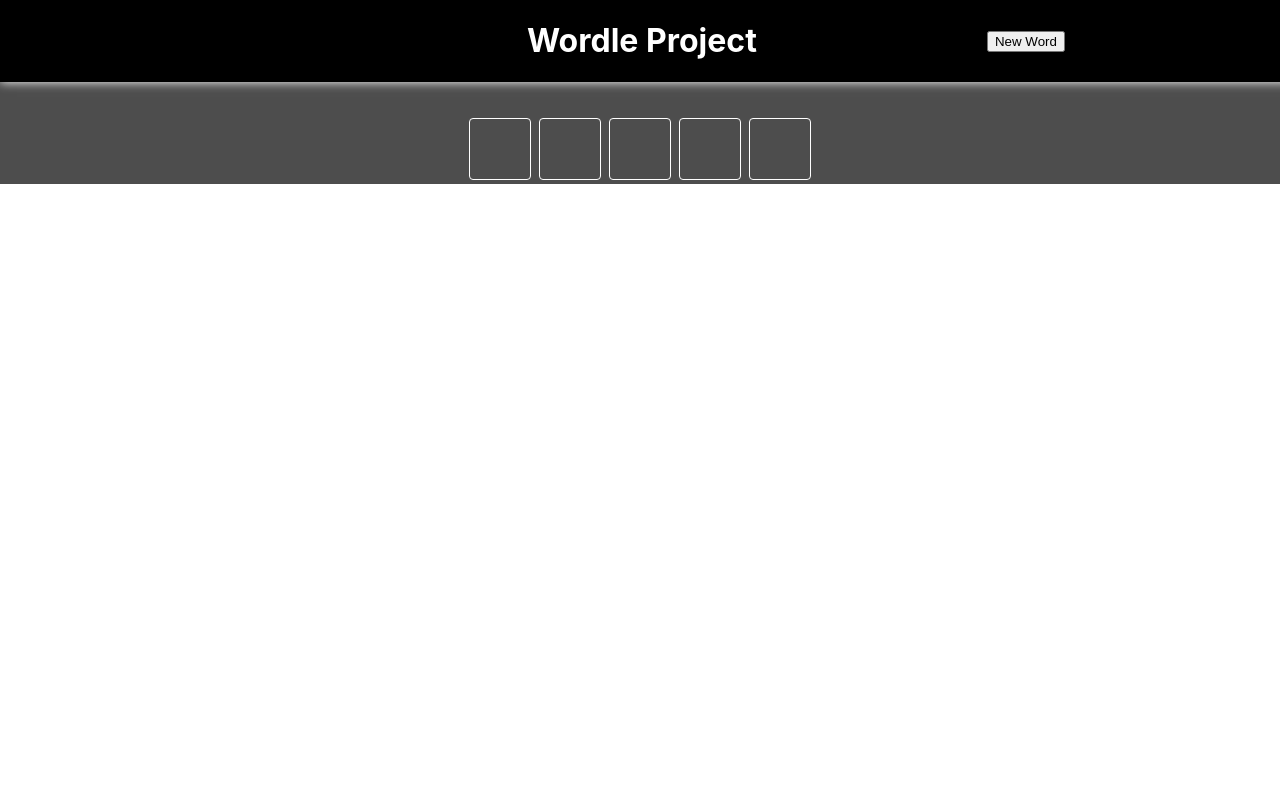
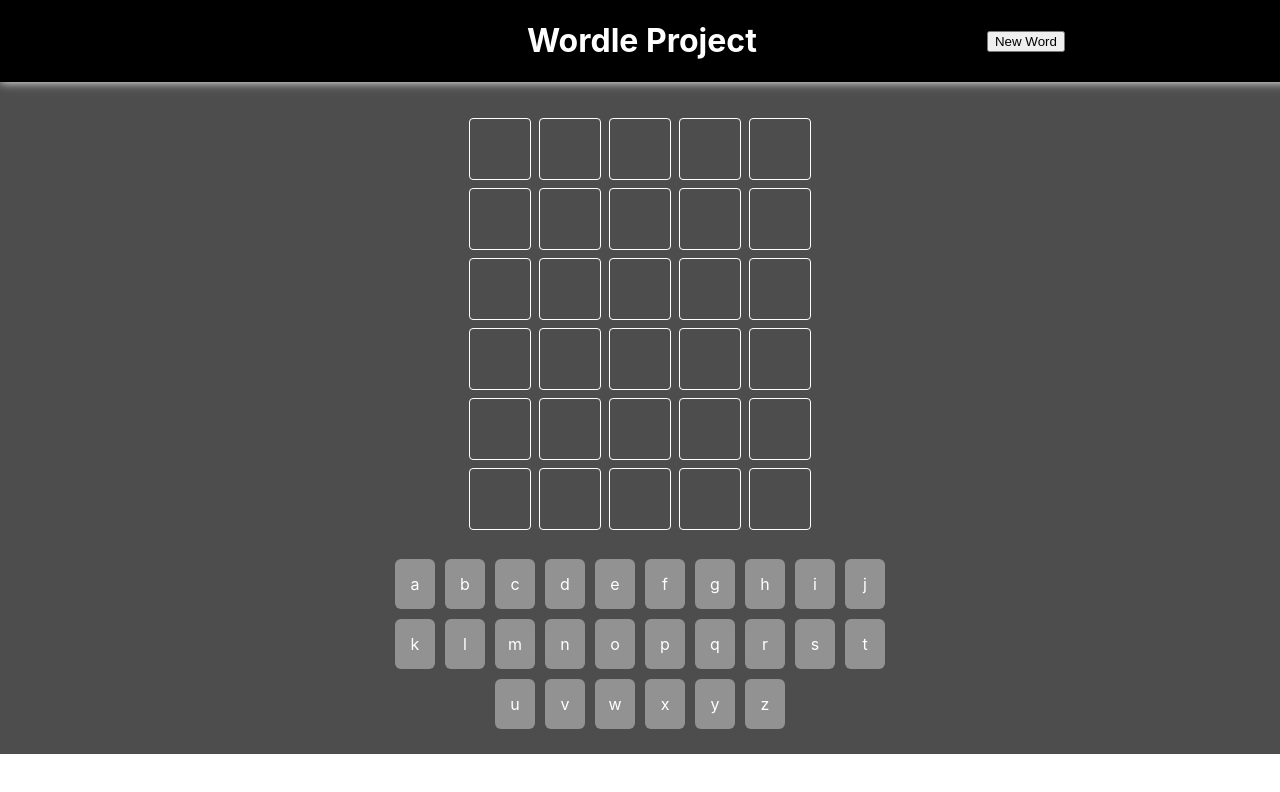
Before and after one commit to Serrin-Sage/Pahse-2-Project, a React (Vite) app: page / in a window 1280 px wide. Shown: the top 792 px of the page. Built offline with nearby package versions, Linux system fonts and the light colour scheme; data requests are answered from the project's data file.

Commit message:
added a keypad with no functionality yet, continued work on UseApp and other components

```diff
--- /dev/null
+++ b/src/assets/keypad-style.css
@@ -0,0 +1,32 @@
+.keypad {
+    max-width: 500px;
+    margin: 20px auto;
+    cursor: default;
+}
+
+.keypad > div {
+    margin: 5px;
+    width: 40px;
+    height: 50px;
+    background: #eee;
+    display: inline-block;
+    border-radius: 6px;
+    line-height: 50px;
+    cursor: pointer;
+}
+
+.keypad > div.green {
+    background: #5ac85a;
+    color: #fff;
+    transition: all 0.3s ease-in;
+}
+.keypad > div.yellow {
+    background: #e2cc68;
+    color: #fff;
+    transition: all 0.3s ease-in;
+}
+.keypad > div.grey {
+    background: #929292;
+    color: #fff;
+    transition: all 0.3s ease-in;
+}
--- /dev/null
+++ b/src/components/Keypad.jsx
@@ -0,0 +1,63 @@
+import React, { useEffect, useState } from 'react'
+
+const Keypad = ({ usedKeys }) => {
+
+    // const [letters, setLetters] = useState()
+
+    // useEffect(() => {
+    //     fetch("http://localhost:3000/letters")
+    //     .then(res => res.json())
+    //     .then(data => {
+    //         setLetters(data)
+    //         data.map((item) => {
+    //             console.log(item.key)
+    //         })
+    //     })
+    // }, [])
+
+    const letters = [
+        {"key": "a"},
+        {"key": "b"},
+        {"key": "c"},
+        {"key": "d"},
+        {"key": "e"},
+        {"key": "f"},
+        {"key": "g"},
+        {"key": "h"},
+        {"key": "i"},
+        {"key": "j"},
+        {"key": "k"},
+        {"key": "l"},
+        {"key": "m"},
+        {"key": "n"},
+        {"key": "o"},
+        {"key": "p"},
+        {"key": "q"},
+        {"key": "r"},
+        {"key": "s"},
+        {"key": "t"},
+        {"key": "u"},
+        {"key": "v"},
+        {"key": "w"},
+        {"key": "x"},
+        {"key": "y"},
+        {"key": "z"}
+    ]
+
+    const getLetter = (capturedLetter) => {
+        console.log(capturedLetter)
+    }
+
+    return (
+        <div className='keypad'>
+            {letters.map((letter) => {
+                // const color = usedKeys[letter.key]
+                return (
+                    <div key={letter.key} className="grey" onClick={() => getLetter(letter.key)}>{letter.key}</div>
+                )
+            })}
+        </div>
+    )
+}
+
+export default Keypad
--- a/src/components/WordRow.jsx
+++ b/src/components/WordRow.jsx
@@ -1,5 +1,6 @@
-const WordRow = () => {
+const WordRow = ({ guessed, currentGuess }) => {
 
+    //if the guess
     return (
         <div className="row">
             <div></div>
--- a/src/components/Wordle.jsx
+++ b/src/components/Wordle.jsx
@@ -1,10 +1,17 @@
 import WordRow from "./WordRow"
-
+import Keypad from "./Keypad"
 const Wordle = ({ solution }) => {
 
     return (
         <div>
             <WordRow />
+            <WordRow />
+            <WordRow />
+            <WordRow />
+            <WordRow />
+            <WordRow />
+
+            <Keypad />
         </div>
     )
 }
--- a/src/main.jsx
+++ b/src/main.jsx
@@ -3,6 +3,7 @@ import ReactDOM from 'react-dom/client'
 import App from './App'
 import './assets/index.css'
 import './assets/grid-row-style.css'
+import './assets/keypad-style.css'
 
 ReactDOM.createRoot(document.getElementById('root')).render(
   // <React.StrictMode>
```
Also changed, not shown: src/components/UseApp.jsx (+25 -0 lines).
